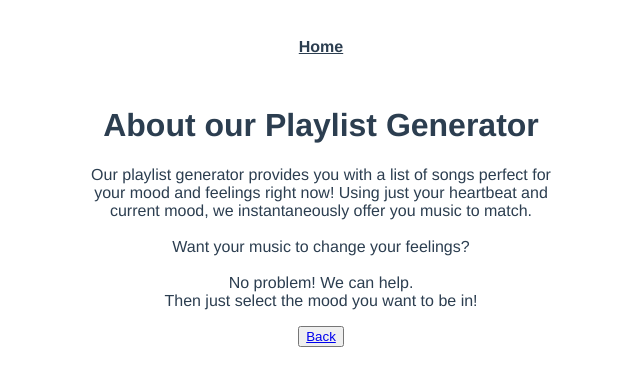
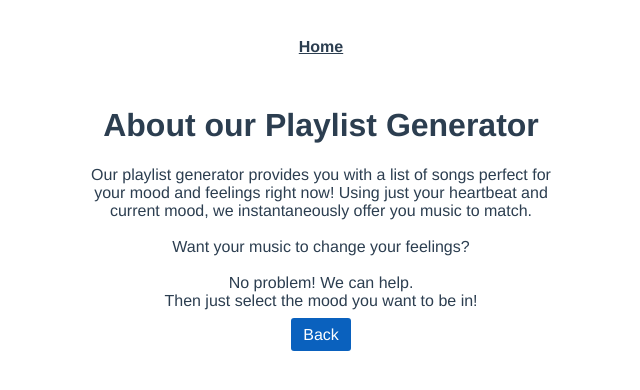
Before and after one commit to c-l-scholl/stp-vue-fb, a Vue app: page /about-main in a window 1280 px wide. Shown: the top 390 px of the page, without its empty margins (319-959 px from the left). Built offline with nearby package versions, Linux system fonts and the light colour scheme.

Commit message:
updated back button type/graphics

```diff
--- a/src/views/AboutView.vue
+++ b/src/views/AboutView.vue
@@ -14,11 +14,9 @@
 
     </p>
 
-      <button type="button">
-        <router-link to="/">
-          Back
-        </router-link>
-      </button>
+    <router-link to="/" class="back">
+      Back
+    </router-link>
 
   </template>
 
```
